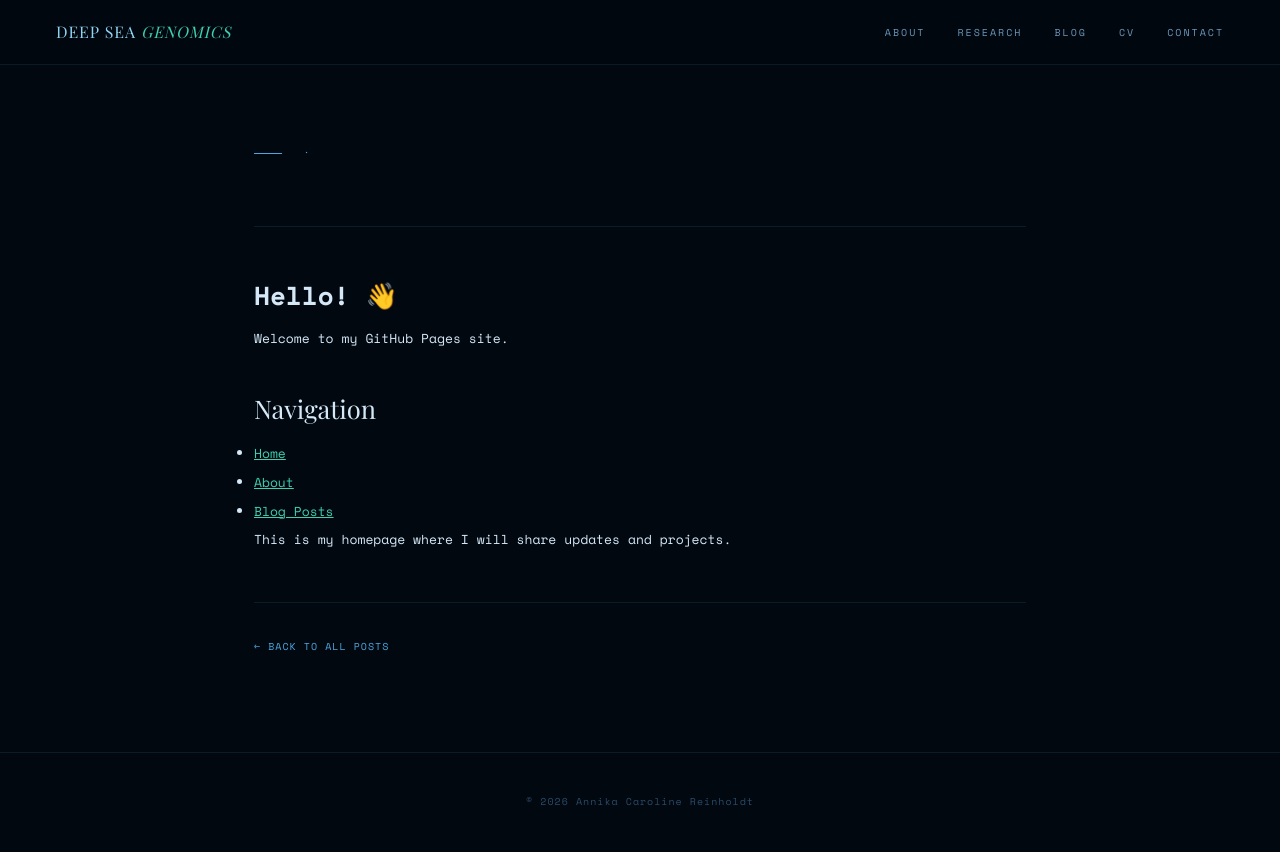
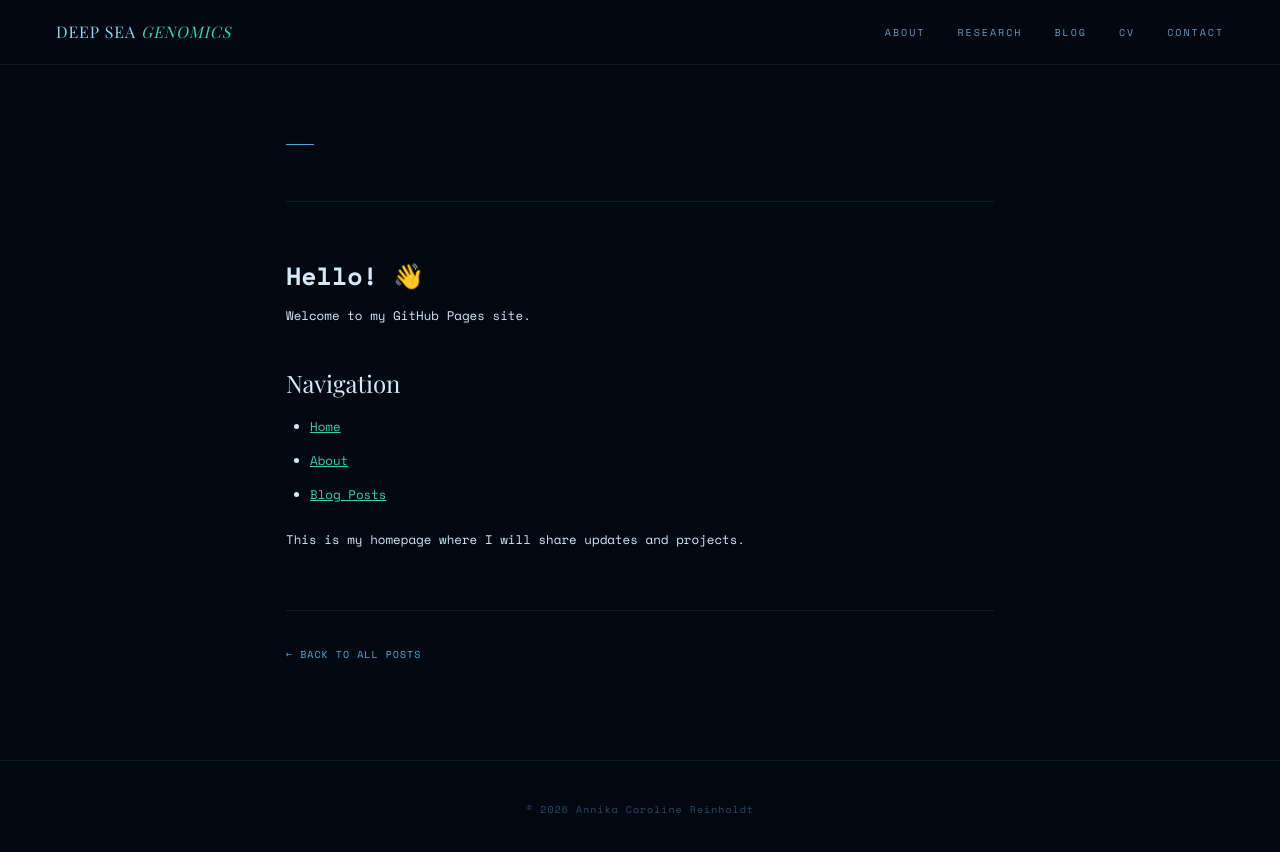
Before and after one commit to Areinholdt/Areinholdt.github.io, a Jekyll site: the page built from post.html, in a window 1280 px wide. Shown: the top 852 px of the page. Built offline with Jekyll 4.4.1, drawn with Linux system fonts in a browser that asks for light colours; some web fonts are replaced.

Commit message:
Update post.html

```diff
--- a/post.html
+++ b/post.html
@@ -3,19 +3,23 @@
 ---
 <style>
   .post-wrap {
-    max-width: 900px;
+    max-width: 820px;
     margin: 0 auto;
-    padding: 9rem 4rem 6rem;
+    padding: 9rem 3.5rem 6rem;
     position: relative;
     z-index: 1;
   }
 
+  .post-header {
+    margin-bottom: 3rem;
+  }
+
   .post-meta {
-    font-size: 10px;
-    letter-spacing: 0.25em;
+    font-size: 9px;
+    letter-spacing: 0.3em;
     text-transform: uppercase;
     color: var(--accent);
-    margin-bottom: 2rem;
+    margin-bottom: 1.5rem;
     display: flex;
     align-items: center;
     gap: 0.8rem;
@@ -31,8 +35,8 @@
 
   .post-title {
     font-family: var(--serif);
-    font-size: clamp(2rem, 5vw, 3.2rem);
-    font-weight: 400;
+    font-size: clamp(2rem, 5vw, 3rem);
+    font-weight: 300;
     line-height: 1.1;
     color: var(--ink);
     margin-bottom: 2.5rem;
@@ -42,13 +46,13 @@
 
   .post-body {
     color: var(--ink-muted);
-    font-size: 13px;
-    line-height: 2.2;
+    font-size: 12.5px;
+    line-height: 2.1;
   }
 
   .post-body h2 {
     font-family: var(--serif);
-    font-size: 1.6rem;
+    font-size: 1.5rem;
     font-weight: 400;
     color: var(--ink);
     margin: 2.5rem 0 1rem;
@@ -57,18 +61,20 @@
 
   .post-body h3 {
     font-family: var(--serif);
-    font-size: 1.2rem;
-    color: var(--ink);
+    font-size: 1.1rem;
+    color: var(--accent-bright);
     margin: 1.8rem 0 0.8rem;
     font-style: italic;
+    font-weight: 400;
   }
 
   .post-body p {
-    margin-bottom: 1.5rem;
+    margin-bottom: 1.2rem;
   }
 
   .post-body strong {
     color: var(--ink);
+    font-weight: 600;
   }
 
   .post-body em {
@@ -88,8 +94,22 @@
     text-decoration: underline;
   }
 
+  .post-body a:hover {
+    opacity: 0.8;
+  }
+
+  .post-body ul,
+  .post-body ol {
+    margin-bottom: 1.2rem;
+    margin-left: 1.5rem;
+  }
+
+  .post-body li {
+    margin-bottom: 0.5rem;
+  }
+
   .post-back {
-    margin-top: 3rem;
+    margin-top: 3.5rem;
     padding-top: 2rem;
     border-top: 1px solid var(--border);
   }
@@ -106,17 +126,31 @@
     color: var(--accent-bright);
   }
 
-  @media (max-width: 900px) {
+  @media (max-width: 768px) {
     .post-wrap {
       padding: 8rem 1.5rem 4rem;
+    }
+
+    .post-title {
+      font-size: clamp(1.5rem, 4vw, 2.2rem);
+    }
+
+    .post-body {
+      font-size: 12px;
     }
   }
 </style>
 
 <div class="post-wrap">
-  <div class="post-meta">{{ page.date | date: "%d %b %Y" }} &nbsp;·&nbsp; {{ page.categories | join: " · " }}</div>
-  <h1 class="post-title">{{ page.title }}</h1>
-  <div class="post-body">{{ content }}</div>
+  <div class="post-header">
+    <div class="post-meta">{{ page.date | date: "%d %b %Y" }} {% if page.categories %} · {{ page.categories | join: " · " }}{% endif %}</div>
+    <h1 class="post-title">{{ page.title }}</h1>
+  </div>
+
+  <div class="post-body">
+    {{ content }}
+  </div>
+
   <div class="post-back">
     <a href="/posts">← Back to all posts</a>
   </div>
```
